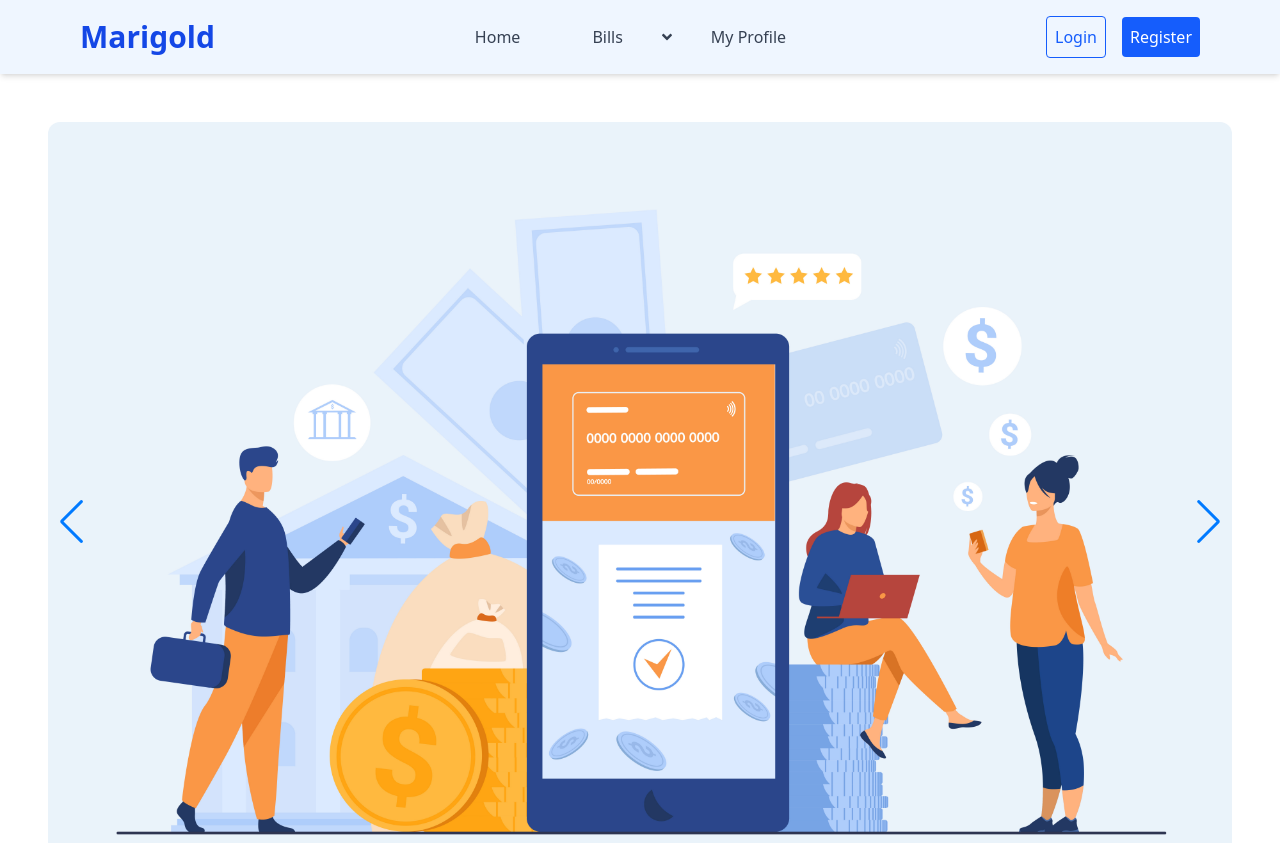
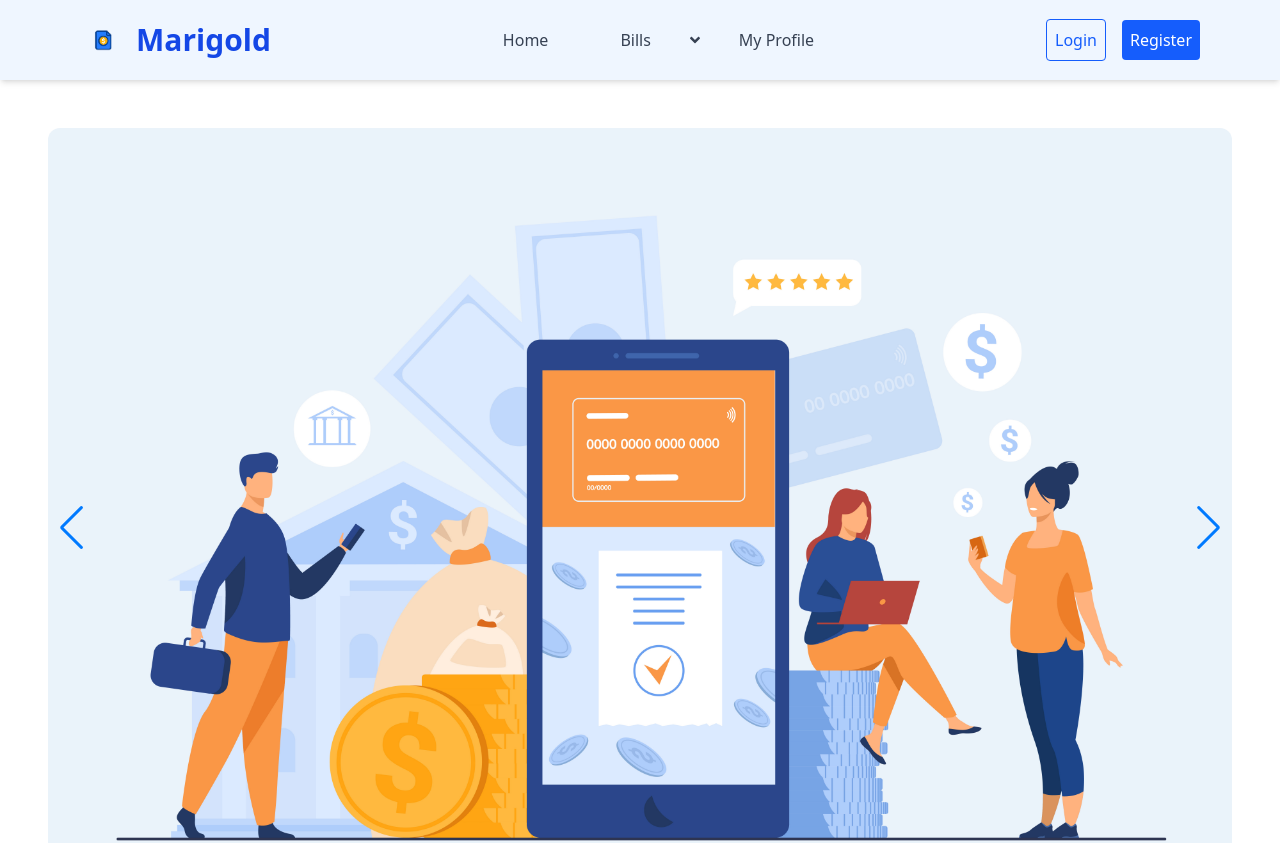
Before and after one commit to Ahnaf-221B/MariGold-Bill-Management-System, a React (Vite) app: page / in a window 1280 px wide. Shown: the top 843 px of the page. Built offline with nearby package versions, Linux system fonts and the light colour scheme; no server answers.

Commit message:
all functionalities are working propeerly

```diff
--- a/index.html
+++ b/index.html
@@ -2,9 +2,9 @@
 <html lang="en" data-theme="light">
   <head>
     <meta charset="UTF-8" />
-    <link rel="icon" type="image/svg+xml" href="/vite.svg" />
+    <link rel="icon" type="image/svg+xml" href="../../src/assets/logo.png" />
     <meta name="viewport" content="width=device-width, initial-scale=1.0" />
-    <title>Vite + React</title>
+    <title>Marigold</title>
   </head>
   <body>
     <div id="root"></div>
--- a/src/components/Navbar/Navbar.jsx
+++ b/src/components/Navbar/Navbar.jsx
@@ -40,7 +40,7 @@ const Navbar = () => {
     <header className="bg-blue-50 shadow-md py-4 px-6 sm:px-10 md:px-20 flex justify-between items-center relative">
       {/* Left: Logo & Company Name */}
       <div className="flex items-center space-x-2">
-        <img src={logo} alt="logo" className="hidden w-12 h-12 rounded-full" />
+        <img src={logo} alt="logo" className="sm:hidden md:block w-12 h-12 rounded-full" />
         <span className="text-xl md:text-3xl font-bold text-blue-700">
           Marigold
         </span>
```
